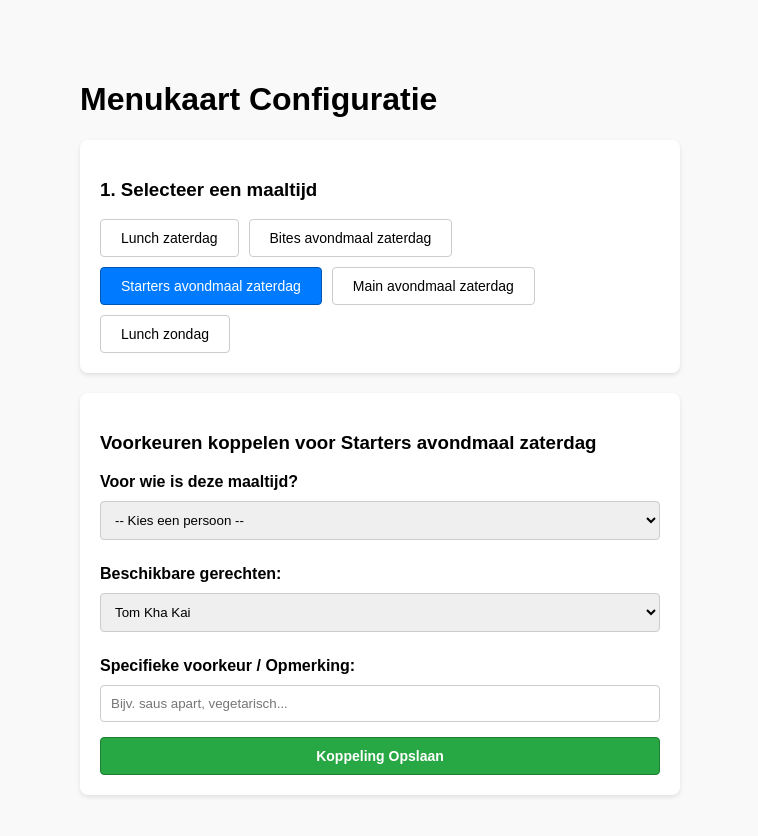
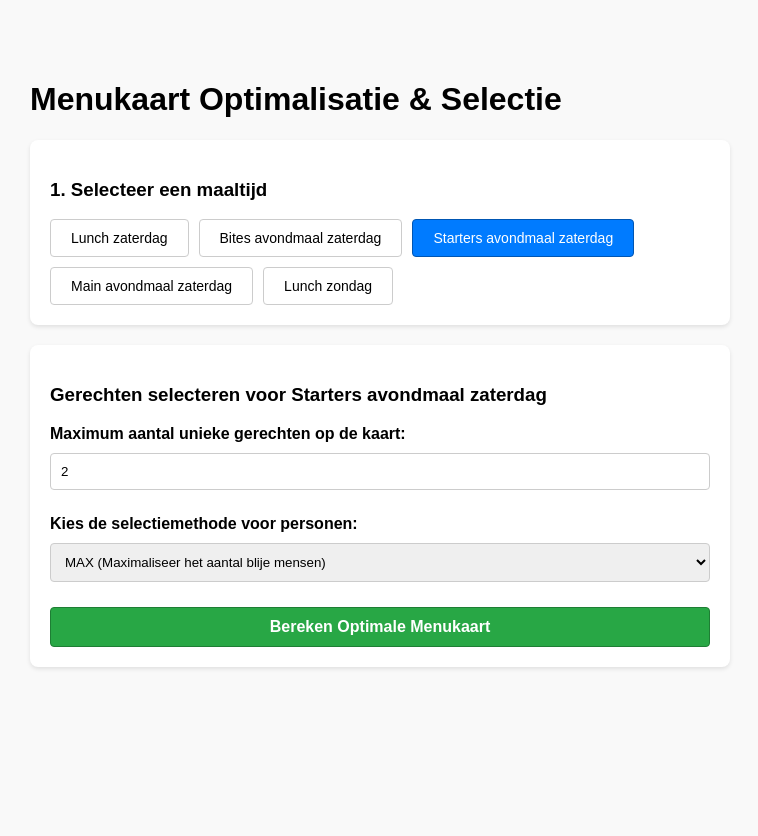
Before and after one commit to saturnus9160/gerechten-selector, a plain HTML site: page index.html in a window 1280 px wide. Both pictures are taken after a click on the button "Starters avondmaal zaterdag". Shown: the whole page, without its empty margins (260-1018 px from the left). After the commit the page ends 800 px from the top, so only its background shows below. Drawn offline with Linux system fonts and the light colour scheme.

Commit message:
Voeg ook voorkeuren aan code

```diff
--- a/index.html
+++ b/index.html
@@ -3,120 +3,56 @@
 <head>
     <meta charset="UTF-8">
     <meta name="viewport" content="width=device-width, initial-scale=1.0">
-    <title>Menukaart Beheer</title>
+    <title>Menukaart Optimalisatie</title>
     <style>
-        body {
-            font-family: Arial, sans-serif;
-            max-width: 600px;
-            margin: 40px auto;
-            padding: 20px;
-            background-color: #f9f9f9;
-        }
-        .card {
-            background: white;
-            padding: 20px;
-            border-radius: 8px;
-            box-shadow: 0 2px 4px rgba(0,0,0,0.1);
-            margin-bottom: 20px;
-        }
-        .btn-group {
-            display: flex;
-            flex-wrap: wrap;
-            gap: 10px;
-            margin-top: 10px;
-        }
-        button {
-            padding: 10px 20px;
-            border: 1px solid #ccc;
-            background-color: #fff;
-            border-radius: 4px;
-            cursor: pointer;
-            font-size: 14px;
-            transition: all 0.2s;
-        }
-        button.active {
-            background-color: #007bff;
-            color: white;
-            border-color: #0056b3;
-        }
-        select, input[type="text"] {
-            width: 100%;
-            padding: 10px;
-            margin-top: 10px;
-            margin-bottom: 15px;
-            border-radius: 4px;
-            border: 1px solid #ccc;
-            box-sizing: border-box;
-        }
-        label {
-            font-weight: bold;
-            display: block;
-            margin-top: 10px;
-        }
-        .hidden {
-            display: none;
-        }
-        .save-btn {
-            background-color: #28a745;
-            color: white;
-            border-color: #1e7e34;
-            width: 100%;
-            font-weight: bold;
-        }
-        .save-btn:hover {
-            background-color: #218838;
-        }
+        body { font-family: Arial, sans-serif; max-width: 700px; margin: 40px auto; padding: 20px; background-color: #f9f9f9; }
+        .card { background: white; padding: 20px; border-radius: 8px; box-shadow: 0 2px 4px rgba(0,0,0,0.1); margin-bottom: 20px; }
+        .btn-group { display: flex; flex-wrap: wrap; gap: 10px; margin-top: 10px; }
+        button { padding: 10px 20px; border: 1px solid #ccc; background-color: #fff; border-radius: 4px; cursor: pointer; font-size: 14px; transition: all 0.2s; }
+        button.active { background-color: #007bff; color: white; border-color: #0056b3; }
+        select, input[type="number"] { width: 100%; padding: 10px; margin-top: 10px; margin-bottom: 15px; border-radius: 4px; border: 1px solid #ccc; box-sizing: border-box; }
+        label { font-weight: bold; display: block; margin-top: 10px; }
+        .hidden { display: none; }
+        .calc-btn { background-color: #28a745; color: white; border-color: #1e7e34; width: 100%; font-weight: bold; font-size: 16px; margin-top: 10px; }
+        .calc-btn:hover { background-color: #218838; }
+        .result-box { background-color: #e9ecef; padding: 15px; border-radius: 4px; margin-top: 15px; font-family: monospace; white-space: pre-wrap; }
     </style>
 </head>
 <body>
 
-    <h1>Menukaart Configuratie</h1>
+    <h1>Menukaart Optimalisatie & Selectie</h1>
 
     <!-- STAP 1: Maaltijd Selectie -->
     <div class="card">
         <h3>1. Selecteer een maaltijd</h3>
-        <div id="maaltijd-knoppen" class="btn-group">
-            <!-- Knoppen worden geladen via JavaScript -->
+        <div id="maaltijd-knoppen" class="btn-group"></div>
+    </div>
+
+    <!-- STAP 2: Optimalisatie Parameters -->
+    <div id="optimalisatie-sectie" class="card hidden">
+        <h3 id="voorkeuren-titel">Gerechten selecteren voor Huidige Maaltijd</h3>
+
+        <label for="max-gerechten">Maximum aantal unieke gerechten op de kaart:</label>
+        <input type="number" id="max-gerechten" value="2" min="1">
+
+        <label for="selectie-methode">Kies de selectiemethode voor personen:</label>
+        <select id="selectie-methode">
+            <option value="max">MAX (Maximaliseer het aantal blije mensen)</option>
+            <option value="fair">FAIR (Verdeel de keuzes zo eerlijk mogelijk over personen)</option>
+            <option value="popular">POPULAR (Kies puur de meest gekozen gerechten)</option>
+            <option value="opt">OPT (Wiskundig optimum op basis van scores/voorkeuren)</option>
+        </select>
+
+        <button class="calc-btn" onclick="berekenOptimaleMenukaart()">Bereken Optimale Menukaart</button>
+
+        <div id="resultaat-container" class="hidden">
+            <label>Resultaat:</label>
+            <div id="resultaat-weergave" class="result-box"></div>
         </div>
     </div>
 
-    <!-- STAP 2: Voorkeuren Koppelen (Wordt pas actief na selectie) -->
-    <div id="voorkeuren-sectie" class="card hidden">
-        <!-- De tekst verandert dynamisch mee met de gekozen maaltijd -->
-        <h3 id="voorkeuren-titel">Voorkeuren koppelen voor Huidige Maaltijd</h3>
-
-        <!-- NIEUW: Persoon selecteren -->
-        <label for="personen-dropdown">Voor wie is deze maaltijd?</label>
-        <select id="personen-dropdown">
-            <option value="">-- Kies een persoon --</option>
-            <option value="persoon_1">Kathy</option>
-            <option value="persoon_2">Geert</option>
-            <option value="persoon_3">Freddy</option>
-            <option value="persoon_4">Nadine</option>
-            <option value="persoon_5">Ann</option>
-            <option value="persoon_6">Marc</option>
-            <option value="persoon_7">Sylvia</option>
-            <option value="persoon_8">Patrick</option>
-            <option value="persoon_9">Marleen</option>
-            <option value="persoon_10">Leo</option>
-            <option value="persoon_11">Mia</option>
-            <option value="persoon_12">Trees</option>
-            <option value="persoon_13">Chris</option>
-        </select>
-
-        <label for="gerechten-dropdown">Beschikbare gerechten:</label>
-        <select id="gerechten-dropdown">
-            <!-- Wordt dynamisch gefilterd op basis van de gekozen maaltijd -->
-        </select>
-
-        <label for="opmerking">Specifieke voorkeur / Opmerking:</label>
-        <input type="text" id="opmerking" placeholder="Bijv. saus apart, vegetarisch...">
-
-        <button class="save-btn" onclick="slaVoorkeurOp()">Koppeling Opslaan</button>
-    </div>
-
     <script>
-        // Database in de code
+        // 1. DATA: De beschikbare maaltijden
         const beschikbareMaaltijden = [
             { "id": "za_mi", "naam": "Lunch zaterdag" },
             { "id": "za_bites", "naam": "Bites avondmaal zaterdag" },
@@ -125,6 +61,7 @@
             { "id": "zo_mi", "naam": "Lunch zondag" }
         ];
 
+        // 2. DATA: De globale gerechten database
         const globaleGerechtenDatabase = [
             { "id": 1, "naam": "Garnaal kroketten", "geschikt_voor": ["za_mi"] },
             { "id": 2, "naam": "Salade gerookte zalm", "geschikt_voor": ["za_mi"] },
@@ -156,69 +93,117 @@
             { "id": 28, "naam": "Quiche dag", "geschikt_voor": ["zo_mi"] }
         ];
 
+        // 3. DATA: Koppeling van personen en hun gekozen gerechten per maaltijd
+        const personenKeuzes = [
+            { "persoon": "An", "maaltijd_id": "za_mi", "gerecht_id": 1, "voorkeur_score": 3 },
+            { "persoon": "An", "maaltijd_id": "za_mi", "gerecht_id": 2, "voorkeur_score": 1 },
+            { "persoon": "Bart", "maaltijd_id": "za_mi", "gerecht_id": 2, "voorkeur_score": 3 },
+            { "persoon": "Bart", "maaltijd_id": "za_mi", "gerecht_id": 3, "voorkeur_score": 2 },
+            { "persoon": "Chris", "maaltijd_id": "za_mi", "gerecht_id": 1, "voorkeur_score": 3 },
+            { "persoon": "Chris", "maaltijd_id": "za_mi", "gerecht_id": 4, "voorkeur_score": 2 },
+            { "persoon": "An", "maaltijd_id": "zo_mi", "gerecht_id": 22, "voorkeur_score": 3 },
+            { "persoon": "Bart", "maaltijd_id": "zo_mi", "gerecht_id": 26, "voorkeur_score": 3 }
+        ];
+
         let geselecteerdeMaaltijdId = "";
-
-        // Bouw de knoppen op bij het laden van de pagina
+        // UI initialiseren en knoppen bouwen
         function idInitialiseerUI() {
             const knoppenContainer = document.getElementById('maaltijd-knoppen');
             knoppenContainer.innerHTML = '';
-
             beschikbareMaaltijden.forEach(maaltijd => {
                 const knop = document.createElement('button');
                 knop.innerText = maaltijd.naam;
-                knop.setAttribute('data-id', maaltijd.id);
                 knop.onclick = () => activeerMaaltijd(knop, maaltijd.naam, maaltijd.id);
                 knoppenContainer.appendChild(knop);
             });
         }
 
-        // Activeer maaltijd en pas de UI-teksten aan
         function activeerMaaltijd(geselecteerdeKnop, maaltijdNaam, maaltijdId) {
             geselecteerdeMaaltijdId = maaltijdId;
             document.querySelectorAll('#maaltijd-knoppen button').forEach(btn => btn.classList.remove('active'));
             geselecteerdeKnop.classList.add('active');
 
-            const titelElement = document.getElementById('voorkeuren-titel');
-            titelElement.innerText = `Voorkeuren koppelen voor ${maaltijdNaam}`;
-
-            document.getElementById('voorkeuren-sectie').classList.remove('hidden');
-
-            vulGerechtenDropdown(maaltijdId);
+            document.getElementById('voorkeuren-titel').innerText = `Gerechten selecteren voor ${maaltijdNaam}`;
+            document.getElementById('optimalisatie-sectie').classList.remove('hidden');
+            document.getElementById('resultaat-container').classList.add('hidden');
         }
 
-        // Filter de gerechten op basis van de geselecteerde maaltijd
-        function vulGerechtenDropdown(maaltijdId) {
-            const targetDropdown = document.getElementById('gerechten-dropdown');
-            targetDropdown.innerHTML = '';
+        // De rekenalgoritmes
+        function berekenOptimaleMenukaart() {
+            const maxGerechten = parseInt(document.getElementById('max-gerechten').value);
+            const methode = document.getElementById('selectie-methode').value;
 
-            const gefilterdeGerechten = globaleGerechtenDatabase.filter(gerecht =>
-                gerecht.geschikt_voor.includes(maaltijdId)
-            );
+            const relevanteKeuzes = personenKeuzes.filter(k => k.maaltijd_id === geselecteerdeMaaltijdId);
 
-            gefilterdeGerechten.forEach(gerecht => {
-                const optie = document.createElement('option');
-                optie.value = gerecht.id;
-                optie.innerText = gerecht.naam;
-                targetDropdown.appendChild(optie);
-            });
-        }
-
-        // Tijdelijke alert-functie om te tonen wat er gekoppeld is
-        function slaVoorkeurOp() {
-            const persoon = document.getElementById('personen-dropdown').value;
-            const gerechtDropdown = document.getElementById('gerechten-dropdown');
-            const gerechtNaam = gerechtDropdown.options[gerechtDropdown.selectedIndex].text;
-            const opmerking = document.getElementById('opmerking').value;
-
-            if (!persoon) {
-                alert("Selecteer eerst een persoon!");
+            if (relevanteKeuzes.length === 0) {
+                toonResultaat("Geen keuzes van personen gevonden voor deze maaltijd.");
                 return;
             }
 
-            alert(`Opgeslagen!\nPersoon: ${persoon}\nMaaltijd ID: ${geselecteerdeMaaltijdId}\nGerecht: ${gerechtNaam}\nOpmerking: ${opmerking}`);
+            let gerechtStatistieken = {};
+            relevanteKeuzes.forEach(k => {
+                if (!gerechtStatistieken[k.gerecht_id]) {
+                    gerechtStatistieken[k.gerecht_id] = { id: k.gerecht_id, stemmen: 0, totale_score: 0, gekozen_door: [] };
+                }
+                gerechtStatistieken[k.gerecht_id].stemmen += 1;
+                gerechtStatistieken[k.gerecht_id].totale_score += k.voorkeur_score;
+                if (!gerechtStatistieken[k.gerecht_id].gekozen_door.includes(k.persoon)) {
+                    gerechtStatistieken[k.gerecht_id].gekozen_door.push(k.persoon);
+                }
+            });
+
+            let geselecteerdeGerechten = [];
+
+            if (methode === "popular") {
+                geselecteerdeGerechten = Object.values(gerechtStatistieken)
+                    .sort((a, b) => b.stemmen - a.stemmen)
+                    .slice(0, maxGerechten);
+            }
+            else if (methode === "opt") {
+                geselecteerdeGerechten = Object.values(gerechtStatistieken)
+                    .sort((a, b) => b.totale_score - a.totale_score)
+                    .slice(0, maxGerechten);
+            }
+            else if (methode === "max") {
+                let resterendeGerechten = Object.values(gerechtStatistieken);
+                let bediendePersonen = new Set();
+
+                while (geselecteerdeGerechten.length < maxGerechten && resterendeGerechten.length > 0) {
+                    resterendeGerechten.sort((a, b) => {
+                        const nieuwA = a.gekozen_door.filter(p => !bediendePersonen.has(p)).length;
+                        const nieuwB = b.gekozen_door.filter(p => !bediendePersonen.has(p)).length;
+                        return nieuwB - nieuwA;
+                    });
+
+                    let beste = resterendeGerechten.shift();
+                    beste.gekozen_door.forEach(p => bediendePersonen.add(p));
+                    geselecteerdeGerechten.push(beste);
+                }
+            }
+            else if (methode === "fair") {
+                geselecteerdeGerechten = Object.values(gerechtStatistieken)
+                    .sort((a, b) => (b.gekozen_door.length * b.totale_score) - (a.gekozen_door.length * a.totale_score))
+                    .slice(0, maxGerechten);
+            }
+
+            weergaveResultaat(geselecteerdeGerechten);
         }
 
-        // Start zodra de pagina klaar is
+        function weergaveResultaat(gerechten) {
+            let output = `Geselecteerde menukaart (Max limiet toegepast):\n\n`;
+            gerechten.forEach((g, index) => {
+                const gerechtInfo = globaleGerechtenDatabase.find(db => db.id === g.id);
+                const naam = gerechtInfo ? gerechtInfo.naam : `Onbekend gerecht (${g.id})`;
+                output += `${index + 1}. ${naam}\n   -> Gewild door: ${g.gekozen_door.join(', ')} (Stemmen: ${g.stemmen}, Score: ${g.totale_score})\n\n`;
+            });
+            toonResultaat(output);
+        }
+
+        function toonResultaat(tekst) {
+            document.getElementById('resultaat-weergave').innerText = tekst;
+            document.getElementById('resultaat-container').classList.remove('hidden');
+        }
+
         window.onload = idInitialiseerUI;
     </script>
 </body>
```
